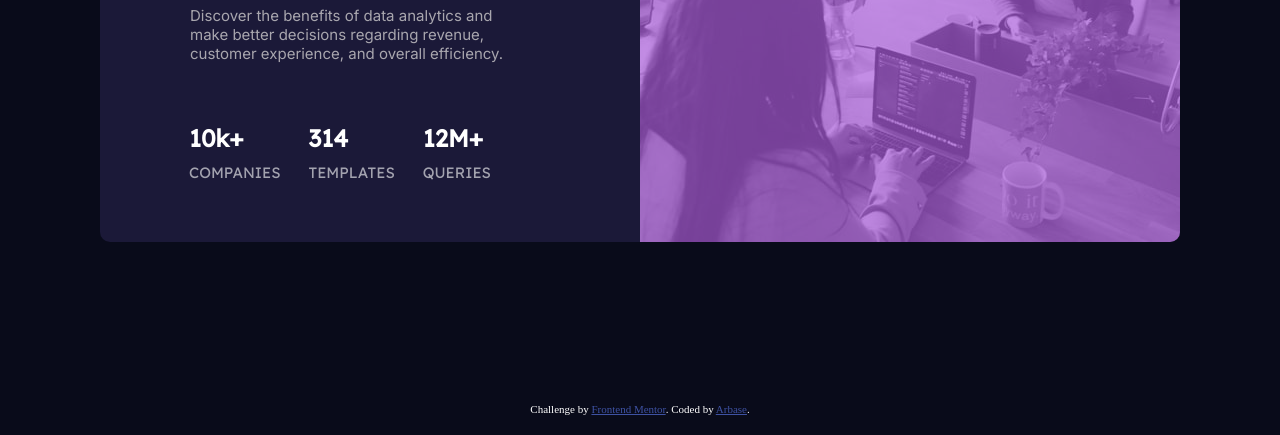
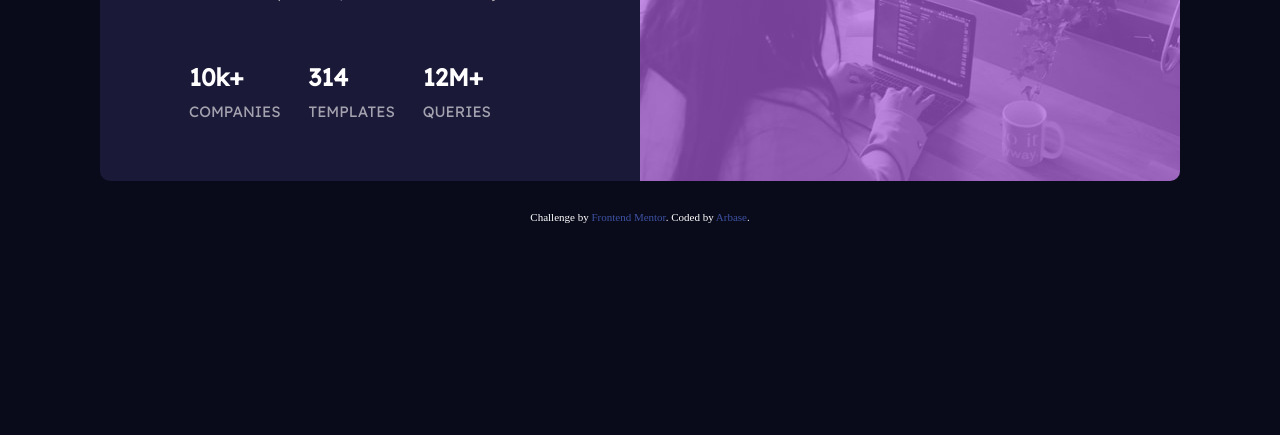
Before and after one commit to aroyan/stats-preview-card-component-main, a plain HTML site: page index.html in a window 1280 px wide. Shown: the part 365-800 px from the top of the page. Drawn offline with Linux system fonts and the light colour scheme.

Commit message:
Fixing overlapping footer, add text decoration to footer, and fixing color overlay opacity

```diff
--- a/index.html
+++ b/index.html
@@ -57,13 +57,14 @@
       </div>
     </div>
 
+
   </div>
+
+</body>
 
   <footer>
     Challenge by <a href="https://www.frontendmentor.io?ref=challenge" target="_blank">Frontend Mentor</a>.
-    Coded by <a href="#">Arbase</a>.
+    Coded by <a href="https://github.com/arbase">Arbase</a>.
   </footer>
 
-
-</body>
 </html>
--- a/style.css
+++ b/style.css
@@ -1,10 +1,27 @@
-footer { font-size: 11px; text-align: center;}
-footer a { color: hsl(228, 45%, 44%); }
+footer {
+  font-size: 11px;
+  text-align: center;
+  position: relative;
+  left: 50%;
+  transform: translate(-50%, 0);
+  margin-top: 30px;
+  margin-bottom: 20px;
+}
+
+footer a {
+  color: hsl(228, 45%, 44%);
+  text-decoration: none;
+}
+
+footer a:hover{
+  text-decoration: underline;
+}
 
 body{
   background-color: hsl(233, 47%, 7%);
   color: white;
-  margin: 0%;
+  margin: 0;
+
 }
 
 #main-layout{
@@ -24,11 +41,13 @@ body{
 */
 
   display: flex;
-  height: 96vh;
+  margin-top: 100px;
+  min-height: 100%;
   width: 100vw;
   flex-wrap: wrap;
   align-items: center;
   justify-content: center;
+  flex-shrink: 0;
 }
 
 #text-group{
@@ -103,7 +122,6 @@ body{
   font-family: 'Lexend Deca', sans-serif;
   margin-top: -10px;
 }
-
 
 @media screen and (max-width: 500px) {
     #main-layout{
@@ -187,7 +205,7 @@ body{
     }
 
     #image-item img{
-        opacity: 0.9;
+        opacity: 0.4;
         width: 370px;
         height: 300px;
     }
```
